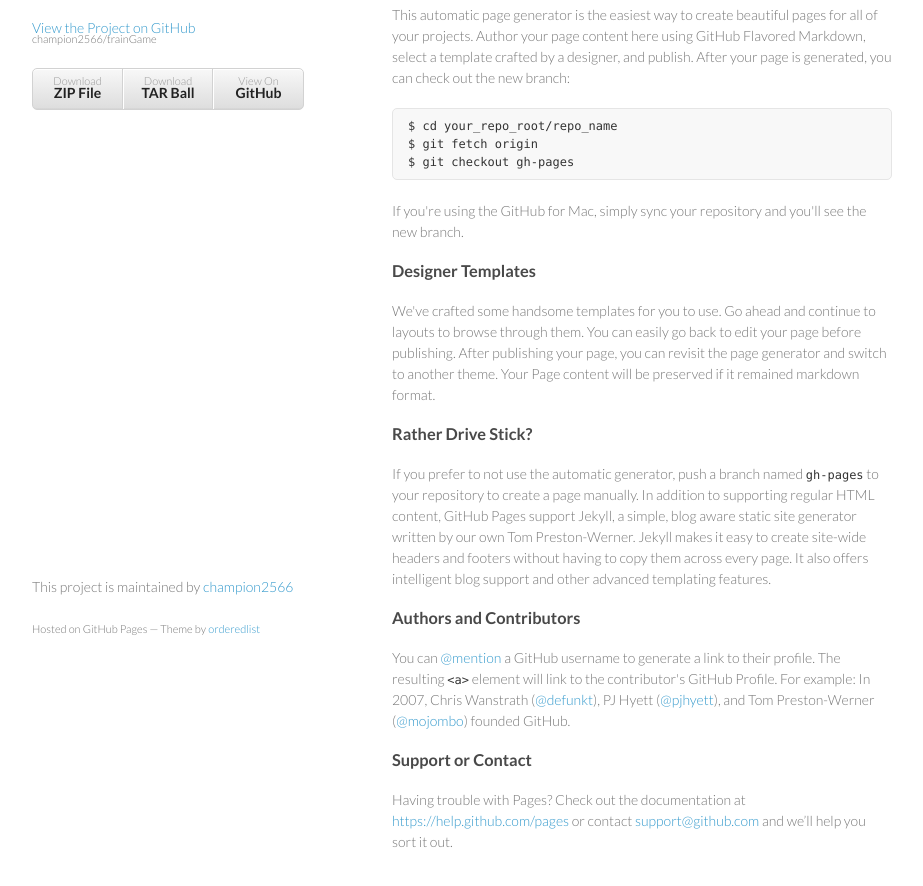
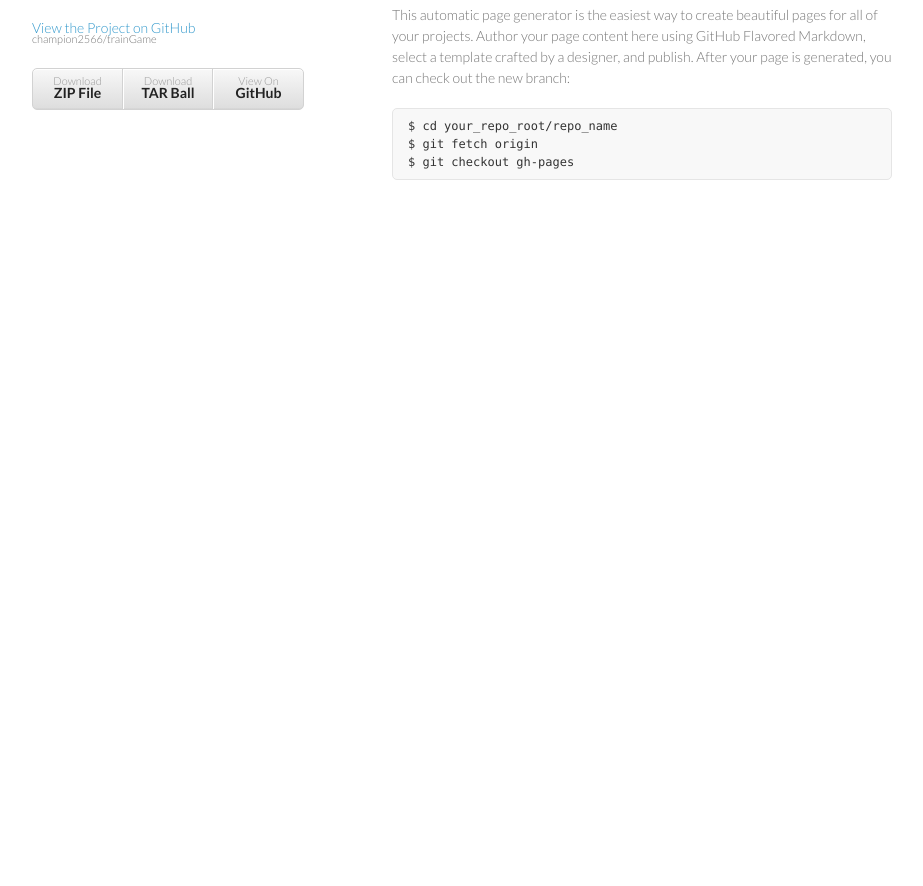
Before and after one commit to jd2566/trainGame, a plain HTML site: page index.html in a window 1280 px wide. Shown: the part 92-978 px from the top of the page, without its empty margins (178-1101 px from the left). After the commit the page ends 800 px from the top, so only its background shows below. Drawn offline with Linux system fonts and the light colour scheme.

Commit message:
Content change

```diff
--- a/index.html
+++ b/index.html
@@ -38,33 +38,6 @@ $ git fetch origin
 $ git checkout gh-pages
 </code></pre>
 
-<p>If you're using the GitHub for Mac, simply sync your repository and you'll see the new branch.</p>
-
-<h3>
-<a id="designer-templates" class="anchor" href="#designer-templates" aria-hidden="true"><span class="octicon octicon-link"></span></a>Designer Templates</h3>
-
-<p>We've crafted some handsome templates for you to use. Go ahead and continue to layouts to browse through them. You can easily go back to edit your page before publishing. After publishing your page, you can revisit the page generator and switch to another theme. Your Page content will be preserved if it remained markdown format.</p>
-
-<h3>
-<a id="rather-drive-stick" class="anchor" href="#rather-drive-stick" aria-hidden="true"><span class="octicon octicon-link"></span></a>Rather Drive Stick?</h3>
-
-<p>If you prefer to not use the automatic generator, push a branch named <code>gh-pages</code> to your repository to create a page manually. In addition to supporting regular HTML content, GitHub Pages support Jekyll, a simple, blog aware static site generator written by our own Tom Preston-Werner. Jekyll makes it easy to create site-wide headers and footers without having to copy them across every page. It also offers intelligent blog support and other advanced templating features.</p>
-
-<h3>
-<a id="authors-and-contributors" class="anchor" href="#authors-and-contributors" aria-hidden="true"><span class="octicon octicon-link"></span></a>Authors and Contributors</h3>
-
-<p>You can <a href="https://github.com/blog/821" class="user-mention">@mention</a> a GitHub username to generate a link to their profile. The resulting <code>&lt;a&gt;</code> element will link to the contributor's GitHub Profile. For example: In 2007, Chris Wanstrath (<a href="https://github.com/defunkt" class="user-mention">@defunkt</a>), PJ Hyett (<a href="https://github.com/pjhyett" class="user-mention">@pjhyett</a>), and Tom Preston-Werner (<a href="https://github.com/mojombo" class="user-mention">@mojombo</a>) founded GitHub.</p>
-
-<h3>
-<a id="support-or-contact" class="anchor" href="#support-or-contact" aria-hidden="true"><span class="octicon octicon-link"></span></a>Support or Contact</h3>
-
-<p>Having trouble with Pages? Check out the documentation at <a href="https://help.github.com/pages">https://help.github.com/pages</a> or contact <a href="mailto:support@github.com">support@github.com</a> and we’ll help you sort it out.</p>
-      </section>
-      <footer>
-        <p>This project is maintained by <a href="https://github.com/champion2566">champion2566</a></p>
-        <p><small>Hosted on GitHub Pages &mdash; Theme by <a href="https://github.com/orderedlist">orderedlist</a></small></p>
-      </footer>
-    </div>
     <script src="javascripts/scale.fix.js"></script>
 
   </body>
```
